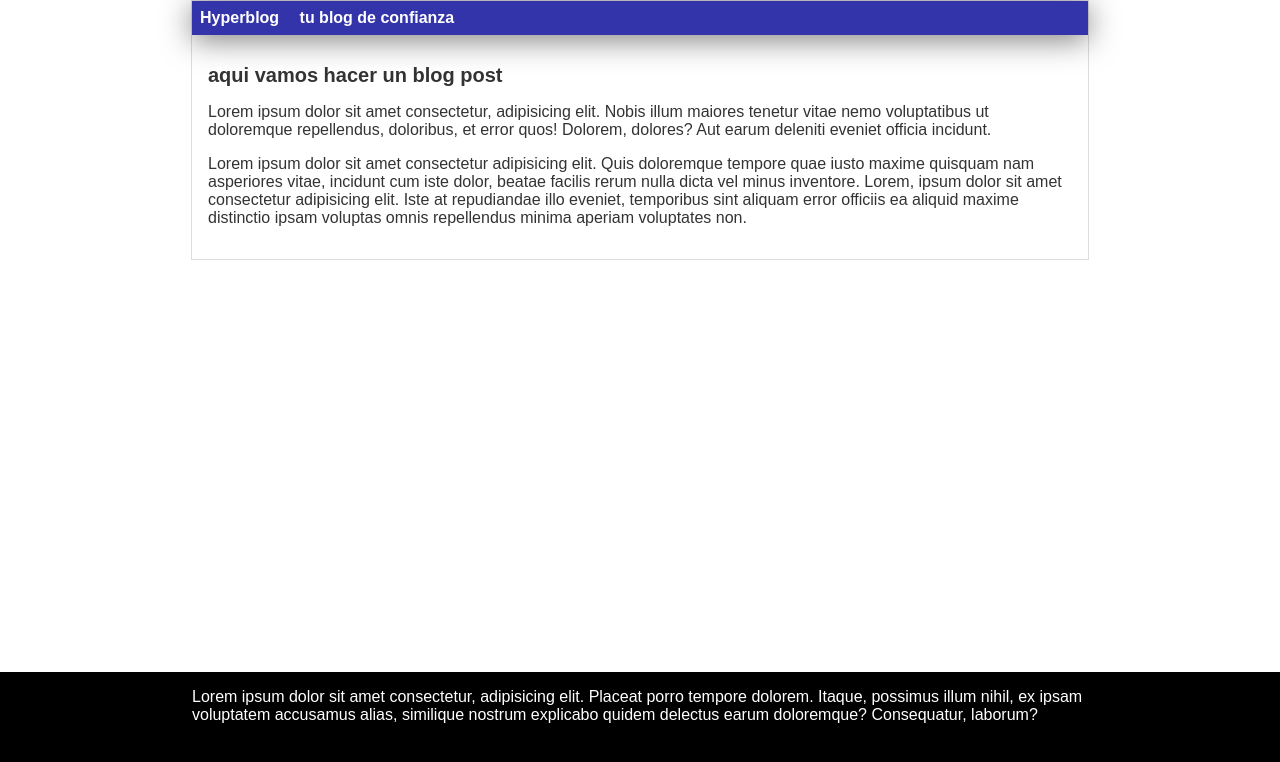
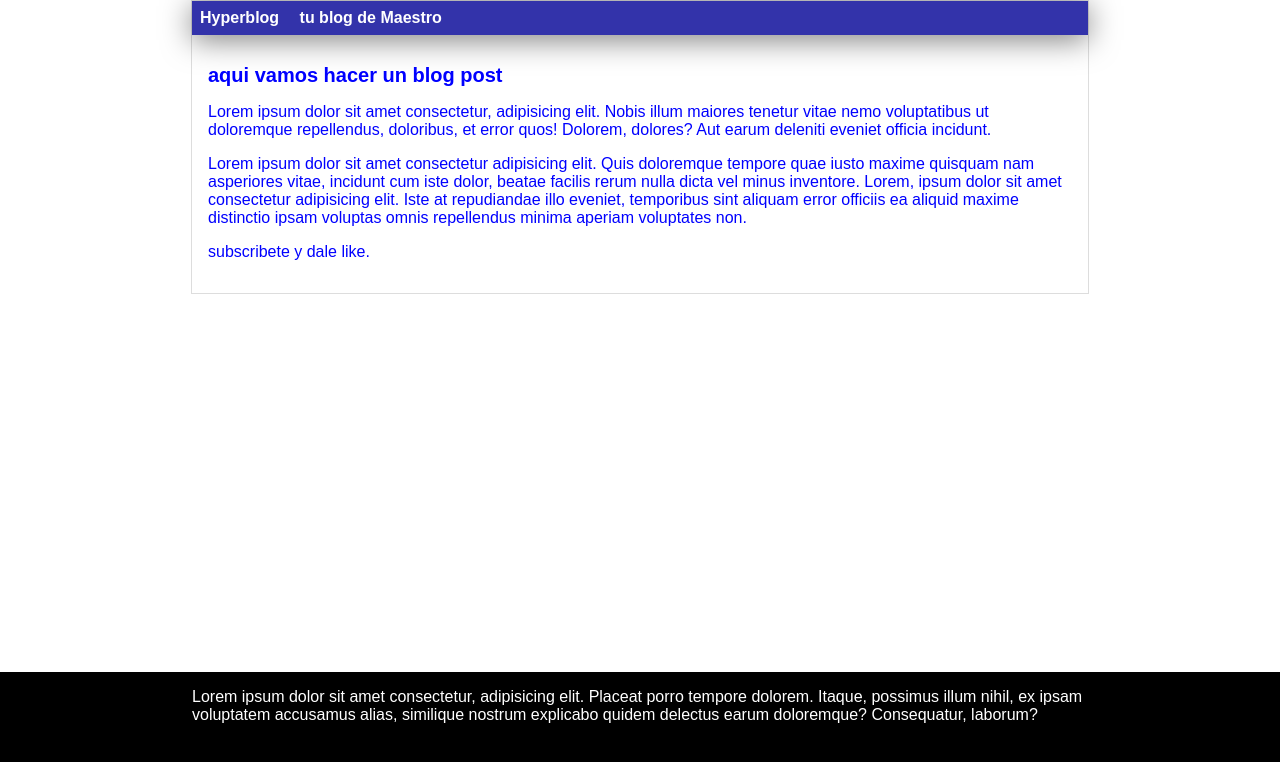
Before and after one commit to williamjparra/hyperblog, a plain HTML site: page index.html in a window 1280 px wide. Drawn offline with Linux system fonts and the light colour scheme.

Commit message:
agrege subscripcion y cambie la cabecera

```diff
--- a/css/estilos.css
+++ b/css/estilos.css
@@ -1,5 +1,5 @@
 body{
-    color: #333;
+    color: blue;
     text-align: center;
     font-family: Arial;
     font-size: 16px;
--- a/index.html
+++ b/index.html
@@ -10,7 +10,7 @@
 <body>
     <div class="container">
         <div id="cabecera">
-            Hyperblog <span id="tagline">tu blog de confianza</span>
+            Hyperblog <span id="tagline">tu blog de Maestro</span>
         </div>
         <div id="post">
             <h1>aqui vamos hacer un blog post</h1>
@@ -29,7 +29,9 @@
                 distinctio ipsam voluptas omnis repellendus minima aperiam
                 voluptates non.
             </p>
-
+            <p>
+                subscribete y dale like.
+            </p>
         </div>
     </div>
    <footer>
```
